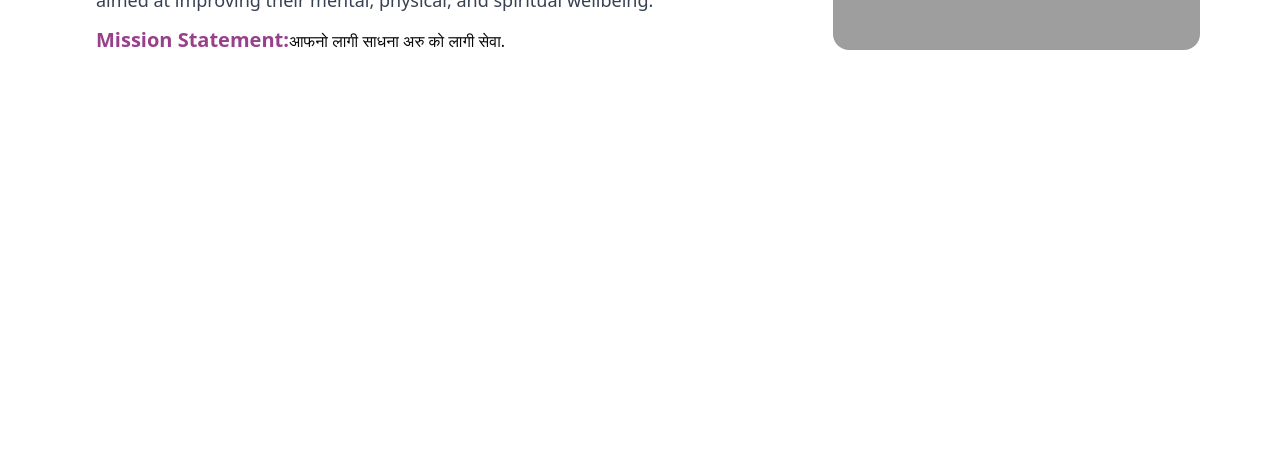
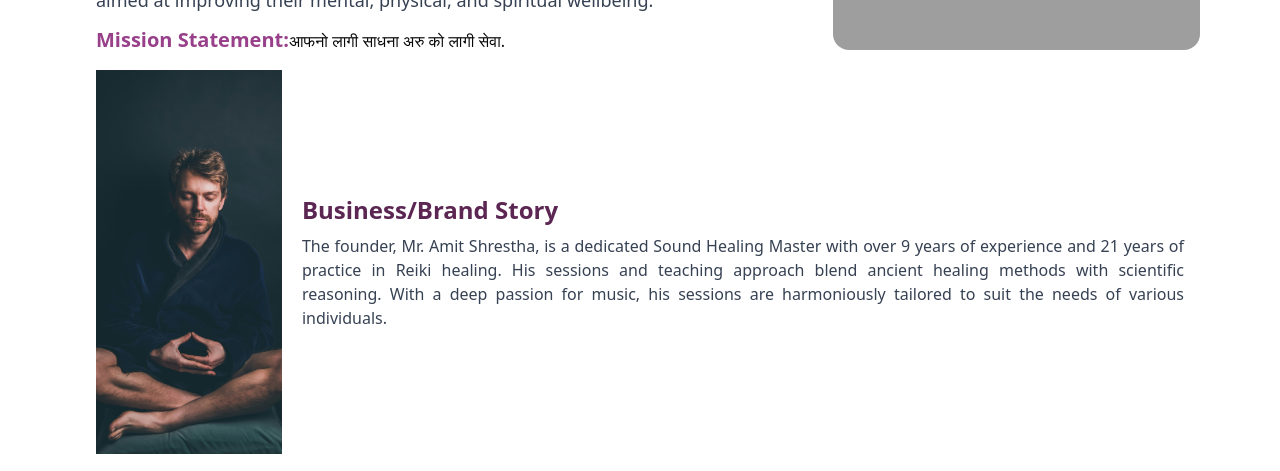
Before and after one commit to SanishMhz/testing, a Next.js app: page / in a window 1280 px wide. Shown: the part 1710-2181 px from the top of the page. Before the commit the page ends 1800 px from the top, so only its background shows below. Built offline with nearby package versions, Linux system fonts and the light colour scheme; grey boxes are pictures that could not be loaded.

Commit message:
add missing content

```diff
--- a/components/others/WhoSection.tsx
+++ b/components/others/WhoSection.tsx
@@ -4,6 +4,7 @@ const WhoSection = () => {
   return (
     <div className="py-5">
       <h1 className="text-2xl lg:text-3xl text-[#5c2653] font-semibold text-center">Who We Are?</h1>
+      {/* Business Story */}
       <div className="flex flex-col md:flex-row justify-center px-2 md:px-10 lg:px-20 py-4 gap-5">
         {/* First Section */}
         <div className="flex-2 space-y-3">
@@ -18,11 +19,29 @@ const WhoSection = () => {
           width={0}
           height={0}
           sizes="100vw"
-          className="w-full lg:w-96 h-72 rounded-2xl"
+          className="w-full lg:w-96 h-72 object-cover rounded-2xl"
            />
         </div>
       </div>
-
+     {/* Background Story */}
+     <div className="flex flex-col md:flex-row justify-center items-center gap-5 px-5 md:px-10 lg:px-24">
+      {/* First Section */}
+      <div className="w-full lg:w-1/2">
+        <Image
+        src="/meditation.jpg"
+        alt="Meditation"
+        width={0}
+        height={0}
+        sizes="100vw"
+        className="w-full md:w-96 h-96 object-cover"
+        />
+      </div>
+      {/* Second Section */}
+      <div className="space-y-2">
+        <h1 className="text-xl lg:text-2xl text-[#5c2653] font-semibold">Business/Brand Story</h1>
+        <p className="text-justify text-gray-700">The founder, Mr. Amit Shrestha, is a dedicated Sound Healing Master with over 9 years of experience and 21 years of practice in Reiki healing. His sessions and teaching approach blend ancient healing methods with scientific reasoning. With a deep passion for music, his sessions are harmoniously tailored to suit the needs of various individuals.</p>
+      </div>
+     </div>
     </div>
   )
 }
```
Also changed, not shown: public/meditation.jpg (added).
